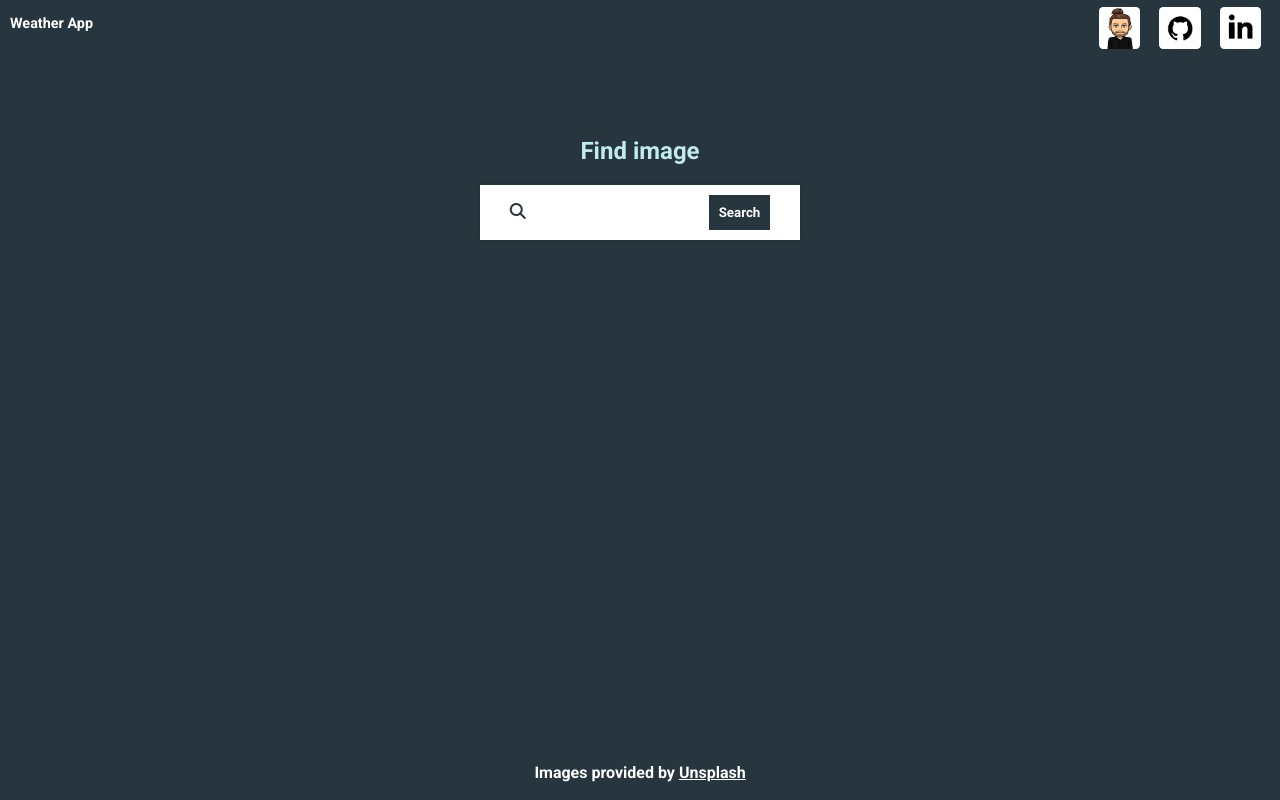
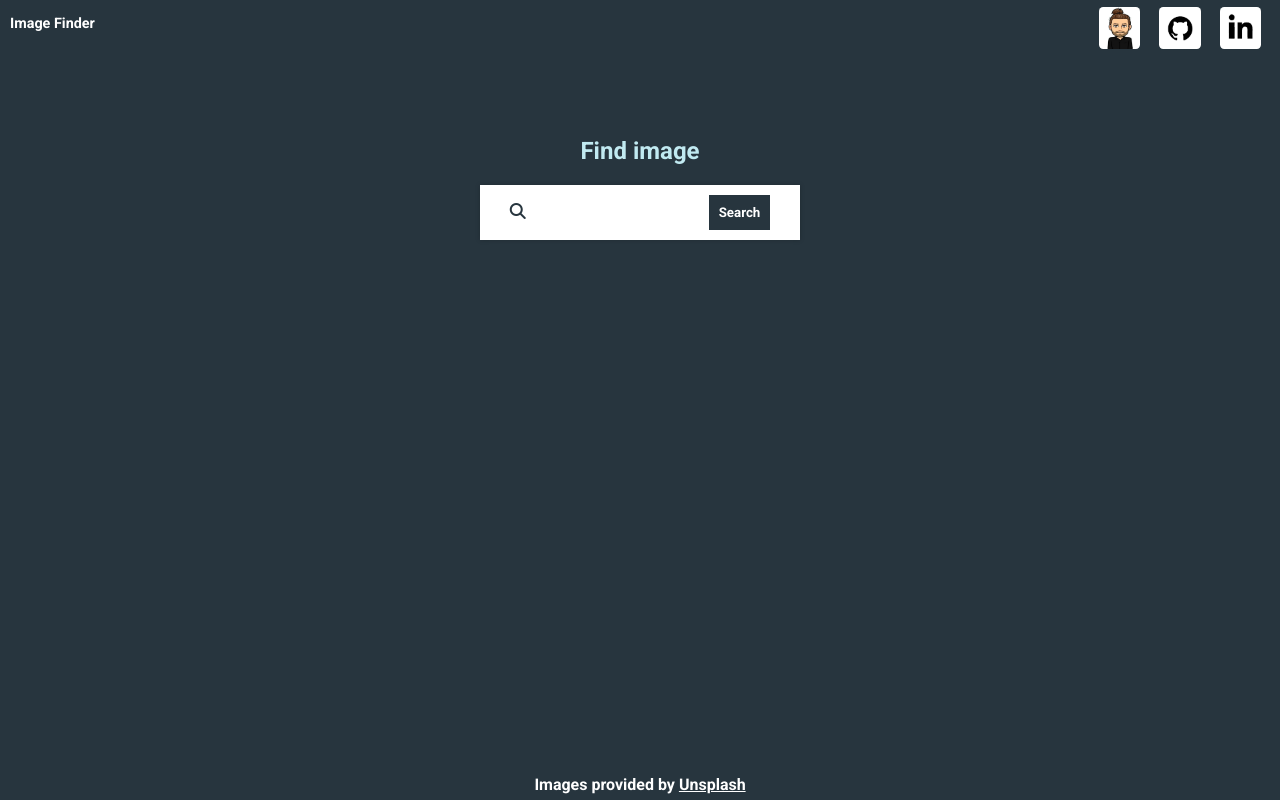
Before and after one commit to WSMomo/imageFinder, a plain HTML site: page index.html in a window 1280 px wide. Drawn offline with Linux system fonts and the light colour scheme.

Commit message:
update title

```diff
--- a/assets/sass/_footer.scss
+++ b/assets/sass/_footer.scss
@@ -1,7 +1,7 @@
 footer{
   position: fixed;
   bottom: 0;
-  height: 7vh;
+  height: 4vh;
   left: 0;
   right: 0;
   display: flex;
--- a/assets/sass/_header.scss
+++ b/assets/sass/_header.scss
@@ -40,3 +40,8 @@ header{
 .icons:hover{
   scale: 1.1;
 }
+
+
+#title-link{
+  text-decoration: none;
+}
--- a/index.html
+++ b/index.html
@@ -15,7 +15,7 @@
 <body>
   <header>
     <div>
-        <h1>Weather App</h1>
+        <a href="#search-section" id="title-link"><h1>Image Finder</h1></a>
     </div>
     <div class="social">
         <a href="https://wsmomo.github.io/Portfolio-Marco-Momo/" title="Website"><img class="icons"
@@ -27,7 +27,7 @@
     </div>
 </header>
   <section id="search-section">
-  <h1>Find image</h1>
+  <a name="search-section"><h1>Find image</h1></a>
   <form>
     <i class="fa-solid fa-magnifying-glass" style="color: #27353e;"></i>
     <input type="text" id="search-input">
```
Also changed, not shown: assets/css/main.css, 1 other file.
